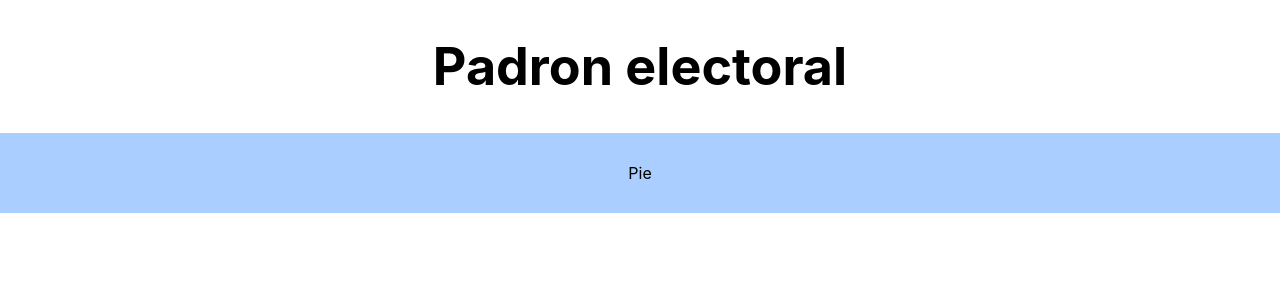
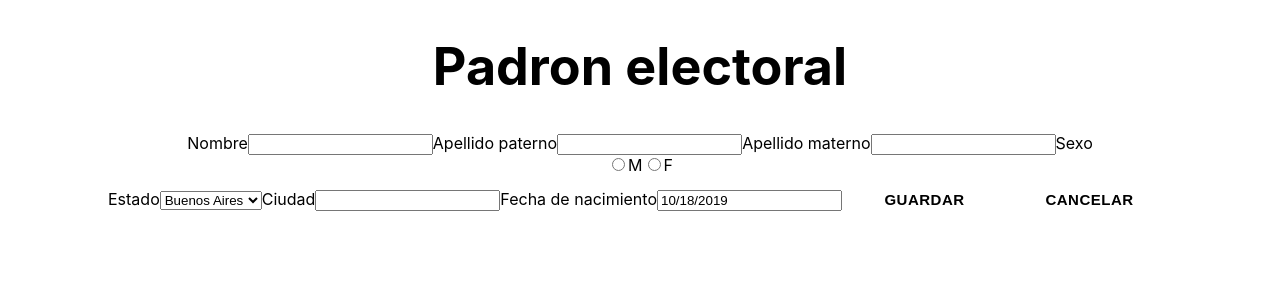
Before and after one commit to justbwalker/padron-electoral, a React (Create React App) app: page /new in a window 1280 px wide. Shown: the top 300 px of the page. Built offline with nearby package versions, Linux system fonts and the light colour scheme.

Commit message:
Added insert action to people.actions and reducer, new-person functionality, change edit form controls to select for state, radio for gender and a thirdparty control calendar for birthdate

```diff
--- a/src/App.js
+++ b/src/App.js
@@ -4,7 +4,6 @@ import { BrowserRouter as Router, Route, Switch } from "react-router-dom";
 import HomePage from "./pages/homepage/homepage.component";
 import NewPerson from "./pages/new-person/new-person.component";
 import EditPerson from "./pages/edit-person/edit-person.component";
-import Footer from "./components/footer/footer.component";
 
 import "./App.css";
 
@@ -20,7 +19,6 @@ function App() {
           <Route path="/new" component={NewPerson} />
           <Route path="/:id" render={props => <EditPerson id={props.match.params.id} />} />
         </Switch>
-        <Footer>Pie</Footer>
       </div>
     </Router>
   );
--- a/src/components/person-edit/person-edit.component.jsx
+++ b/src/components/person-edit/person-edit.component.jsx
@@ -2,6 +2,7 @@ import React from "react";
 import PropTypes from "prop-types";
 import { connect } from "react-redux";
 import { withRouter } from "react-router-dom";
+import DatePicker from "react-datepicker";
 
 import { insertPerson, updatePerson } from "../../redux/people/people.actions";
 import { getPersonById } from "../../redux/people/people.selectors";
@@ -9,6 +10,7 @@ import { getPersonById } from "../../redux/people/people.selectors";
 import Button from "../button/button.component";
 
 import "./person-edit.styles.scss";
+import "react-datepicker/dist/react-datepicker.css";
 
 class PersonEdit extends React.Component {
   constructor(props) {
@@ -22,13 +24,15 @@ class PersonEdit extends React.Component {
       gender: "",
       state: "",
       city: "",
-      birthDate: ""
+      birthDate: Date.now()
     };
   }
 
   componentDidMount() {
     if (this.props.person) {
       const { id, firstName, lastName, mothersLastName, gender, state, city, birthDate } = this.props.person;
+
+      console.log(this.props.person);
 
       this.setState({
         id: id,
@@ -52,15 +56,7 @@ class PersonEdit extends React.Component {
       this.props.insertPerson(this.state);
     }
 
-    this.setState({
-      firstName: "",
-      lastName: "",
-      mothersLastName: "",
-      gender: "",
-      state: "",
-      city: "",
-      birthDate: ""
-    });
+    this.props.history.push("/");
   };
 
   handleChange = event => {
@@ -68,18 +64,12 @@ class PersonEdit extends React.Component {
     this.setState({ [name]: value });
   };
 
+  handleDateChange = value => {
+    this.setState({ birthDate: Date.parse(value) });
+  };
+
   cancel = () => {
-    this.props.history.goBack();
-
-    this.setState({
-      firstName: "",
-      lastName: "",
-      mothersLastName: "",
-      gender: "",
-      state: "",
-      city: "",
-      birthDate: ""
-    });
+    this.props.history.push("/");
   };
 
   render() {
@@ -95,13 +85,25 @@ class PersonEdit extends React.Component {
           <label>Apellido materno</label>
           <input className="form-input" name="mothersLastName" type="text" onChange={this.handleChange} value={mothersLastName} />
           <label>Sexo</label>
-          <input className="form-input" name="gender" type="text" onChange={this.handleChange} value={gender} />
+          <div className="radio">
+            <label>
+              <input name="gender" type="radio" onChange={this.handleChange} value="M" checked={gender === "M"} />M
+            </label>
+            <label>
+              <input name="gender" type="radio" onChange={this.handleChange} value="F" checked={gender === "F"} />F
+            </label>
+          </div>
           <label>Estado</label>
-          <input className="form-input" name="state" type="text" onChange={this.handleChange} value={state} />
+          <select name="state" onChange={this.handleChange} value={state}>
+            <option value="Buenos Aires">Buenos Aires</option>
+            <option value="Chaco">Chaco</option>
+            <option value="Corrientes">Corrientes</option>
+          </select>
+
           <label>Ciudad</label>
           <input className="form-input" name="city" type="text" onChange={this.handleChange} value={city} />
           <label>Fecha de nacimiento</label>
-          <input className="form-input" name="birthDate" type="text" onChange={this.handleChange} value={birthDate} />
+          <DatePicker selected={new Date(birthDate)} onChange={this.handleDateChange} />
           <Button type="submit">Guardar</Button>
           <Button onClick={this.cancel}>Cancelar</Button>
         </form>
--- a/src/components/person-list-item/person-list-item.component.jsx
+++ b/src/components/person-list-item/person-list-item.component.jsx
@@ -8,16 +8,22 @@ import "./person-list-item.styles.scss";
 
 const PersonListItem = ({ history, id, firstName, lastName, mothersLastName, gender, state, city, birthDate, deleteAction }) => {
   const getAge = date => {
-    var diff = (Date.now() - new Date(birthDate)) / 1000;
+    if (!date) return 0;
+    var diff = (Date.now() - new Date(date)) / 1000;
     diff /= 60 * 60 * 24;
     return Math.abs(Math.round(diff / 365.25));
+  };
+
+  const getIsoDate = date => {
+    let newDate = new Date(date);
+    newDate.setDate(newDate.getDate() - 1);
+    return newDate.toISOString().substring(0, 10);
   };
 
   const handleOnDelete = () => {
     deleteAction(id);
   };
 
-  const age = getAge;
   return (
     <div className="person-list-item">
       <div className="field">{firstName}</div>
@@ -26,8 +32,8 @@ const PersonListItem = ({ history, id, firstName, lastName, mothersLastName, gen
       <div className="field">{gender}</div>
       <div className="field">{state}</div>
       <div className="field">{city}</div>
-      <div className="field">{new Date(birthDate).toISOString().substring(0, 10)}</div>
-      <div className="field">{getAge(age)}</div>
+      <div className="field">{getIsoDate(birthDate)}</div>
+      <div className="field">{getAge(birthDate)}</div>
       <Button onClick={() => history.push(`/${id}`)}>Editar</Button>
       <Button onClick={handleOnDelete}>Eliminar</Button>
     </div>
--- a/src/components/person-list/person-list.component.jsx
+++ b/src/components/person-list/person-list.component.jsx
@@ -3,6 +3,7 @@ import PropTypes from "prop-types";
 import { connect } from "react-redux";
 
 import { fetchPeople, updatePerson, deletePerson } from "../../redux/people/people.actions";
+import { getPeople } from "../../redux/people/people.selectors";
 
 import PersonListItem from "../person-list-item/person-list-item.component";
 
@@ -38,7 +39,7 @@ PersonList.defaultProps = {
 };
 
 const mapStateToProps = state => ({
-  people: state.people
+  people: getPeople(state)
 });
 
 export default connect(
--- a/src/pages/homepage/homepage.component.jsx
+++ b/src/pages/homepage/homepage.component.jsx
@@ -1,13 +1,20 @@
 import React from "react";
+import { withRouter } from "react-router-dom";
 
 import PersonList from "../../components/person-list/person-list.component";
+import Button from "../../components/button/button.component";
 
 import "./homepage.styles.scss";
 
-const HomePage = () => (
-  <div className="homepage">
-    <PersonList />
-  </div>
-);
+class HomePage extends React.Component {
+  render() {
+    return (
+      <div className="homepage">
+        <PersonList />
+        <Button onClick={() => this.props.history.push("/new")}>Nuevo</Button>
+      </div>
+    );
+  }
+}
 
-export default HomePage;
+export default withRouter(HomePage);
--- a/src/pages/new-person/new-person.component.jsx
+++ b/src/pages/new-person/new-person.component.jsx
@@ -1,15 +1,17 @@
 import React from "react";
 
-import "./new-person.styles.scss"
+import PersonEdit from "../../components/person-edit/person-edit.component";
+
+import "./new-person.styles.scss";
 
 class NewPerson extends React.Component {
-    render() {
-        return (
-            <div>
-
-            </div>
-        );
-    }
+  render() {
+    return (
+      <div className="new-person">
+        <PersonEdit />
+      </div>
+    );
+  }
 }
 
 export default NewPerson;
--- a/src/redux/people/people.actions.js
+++ b/src/redux/people/people.actions.js
@@ -12,7 +12,7 @@ export const fetchPeople = () => {
         gender: "M",
         state: "Chaco",
         city: "Resistencia",
-        birthDate: Date.parse("1983-01-03")
+        birthDate: 410400000000
       },
       {
         id: "2",
@@ -22,7 +22,7 @@ export const fetchPeople = () => {
         gender: "M",
         state: "Chaco",
         city: "Resistencia",
-        birthDate: Date.parse("1982-01-03")
+        birthDate: 378864000000
       }
     ]
   };
@@ -33,12 +33,10 @@ export const insertPerson = person => ({
   payload: person
 });
 
-export const updatePerson = person => {
-  return {
-    type: PeopleActionTypes.UPDATE_PERSON,
-    payload: person
-  };
-};
+export const updatePerson = person => ({
+  type: PeopleActionTypes.UPDATE_PERSON,
+  payload: person
+});
 
 export const deletePerson = person => ({
   type: PeopleActionTypes.DELETE_PERSON,
--- a/src/redux/people/people.reducer.js
+++ b/src/redux/people/people.reducer.js
@@ -4,12 +4,21 @@ import { PeopleActionTypes } from "./people.types";
 export const people = handleActions(
   {
     [PeopleActionTypes.FETCH_PEOPLE]: (state, action) => [...action.payload],
-    //[PeopleActionTypes.INSERT_PERSON]: (state, action) => [ ...state, action.payload ],
+    [PeopleActionTypes.INSERT_PERSON]: (state, action) => {
+      action.payload.id = "3";
+      return [...state, action.payload];
+    },
     [PeopleActionTypes.UPDATE_PERSON]: (state, action) => {
-      console.log(state);
-      console.log(action.payload);
-      return [...state];
-      //[ ...state, action.payload ]
+      const updatedState = state.reduce((acc, person) => {
+        if (person.id === action.payload.id) {
+          return [...acc, action.payload];
+        } else {
+          return [...acc, person];
+        }
+      }, []);
+
+      console.log(updatedState);
+      return updatedState;
     },
     [PeopleActionTypes.DELETE_PERSON]: (state, action) => state.filter(person => person.id !== action.payload)
   },
```
